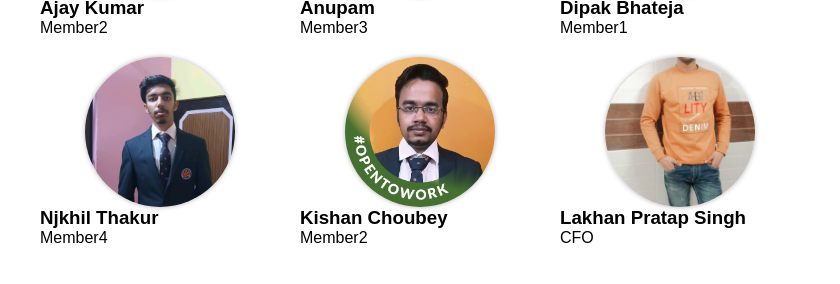
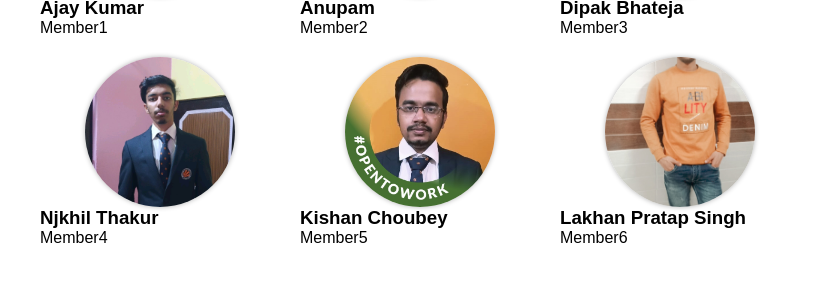
Before and after one commit to Aj-45-45/Capstone, a plain HTML site: page index2.html in a window 1280 px wide. Shown: the part 418-702 px from the top of the page, 200-1040 px from the left. Drawn offline with Linux system fonts and the light colour scheme.

Commit message:
Update index2.html

```diff
--- a/index2.html
+++ b/index2.html
@@ -23,17 +23,17 @@
 				<li>
 					<img src="Ajay.JPG" alt="Person 2">
 					<h3>Ajay Kumar</h3>
-					<p>Member2</p>
+					<p>Member1</p>
 				</li>
 				<li>
 					<img src="Anupam.jpg" alt="Person 3">
 					<h3>Anupam</h3>
-					<p>Member3</p>
+					<p>Member2</p>
 				</li>
 				<li>
 					<img src="dipak.jpg" alt="Person 1">
 					<h3>Dipak Bhateja</h3>
-					<p>Member1</p>
+					<p>Member3</p>
 				</li>
                 <li>
 					<img src="Nikhil.jpeg" alt="Person 1">
@@ -43,12 +43,12 @@
 				<li>
 					<img src="Kishan.jpeg" alt="Person 2">
 					<h3>Kishan Choubey</h3>
-					<p>Member2</p>
+					<p>Member5</p>
 				</li>
 				<li>
 					<img src="Lakhan.jpg" alt="Person 3">
 					<h3>Lakhan Pratap Singh</h3>
-					<p>CFO</p>
+					<p>Member6</p>
 			</ul>
 		</section>
 		<section>
```
